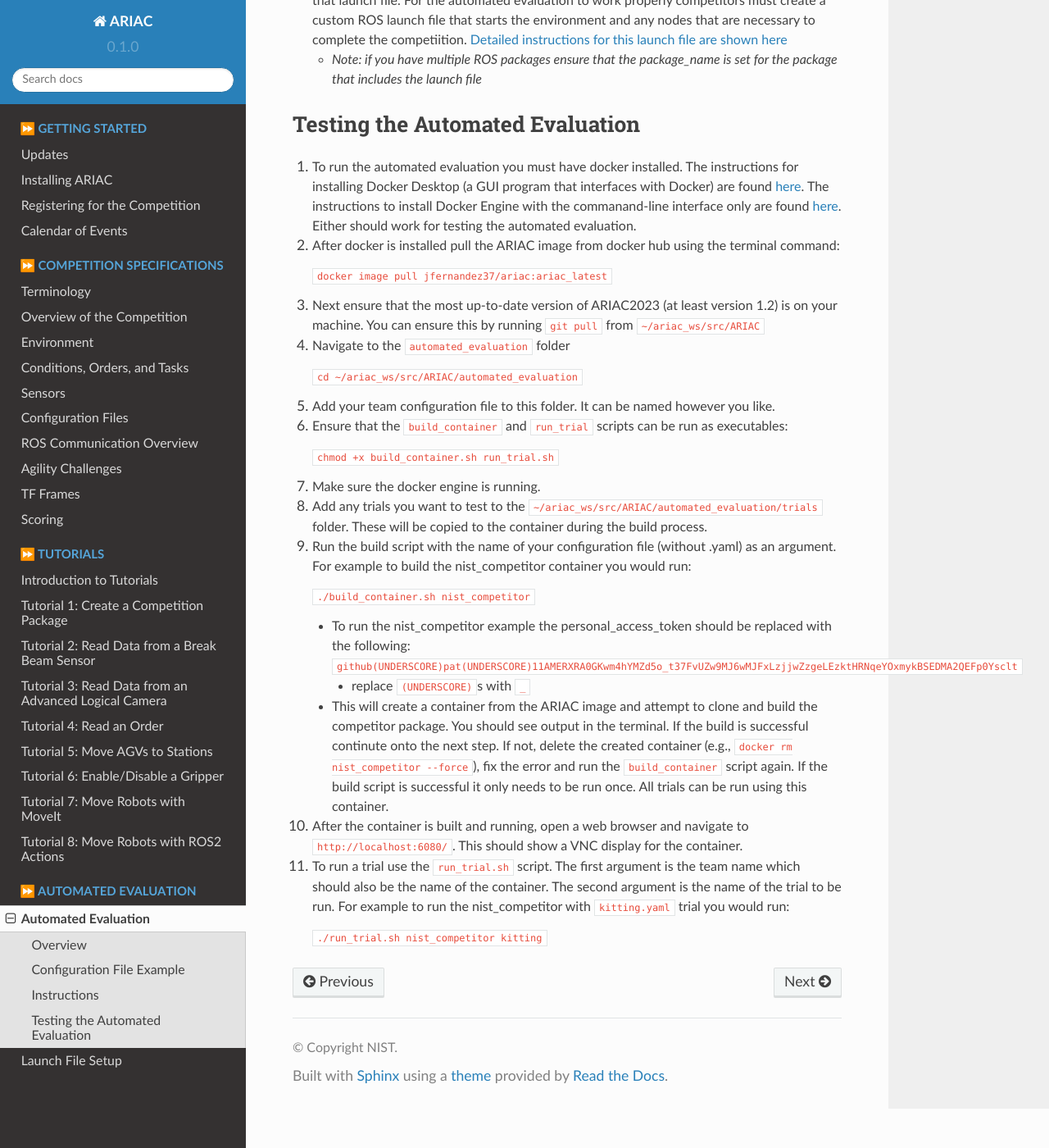
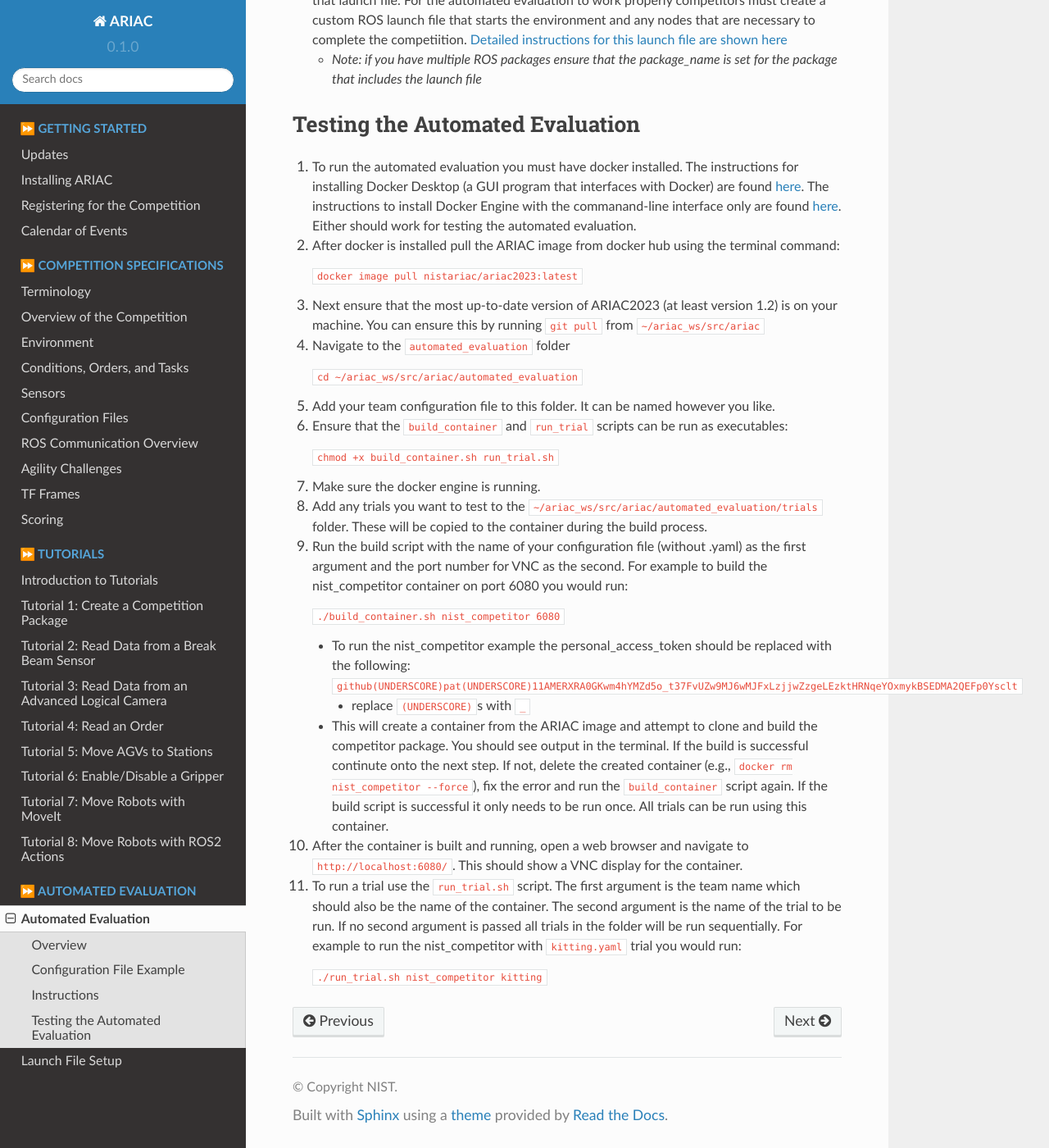
Before and after one commit to usnistgov/ARIAC, a Sphinx documentation site: the page built from docs/automated_evaluation/automated_evaluation_overview.md, in a window 1280 px wide and 1400 px high, scrolled down 1277 px. Shown: the whole window at 82% size. Built offline with Sphinx 7.4.7 and the Read the Docs theme 2.0.0, drawn with Linux system fonts in a browser that asks for light colours.

Commit message:
updated documentation

```diff
--- a/docs/automated_evaluation/automated_evaluation_overview.md
+++ b/docs/automated_evaluation/automated_evaluation_overview.md
@@ -43,13 +43,13 @@ competition:
 
 2. After docker is installed pull the ARIAC image from docker hub using the terminal command:
 
-    `docker image pull jfernandez37/ariac:ariac_latest`
+    `docker image pull nistariac/ariac2023:latest`
 
-3. Next ensure that the most up-to-date version of ARIAC2023 (at least version 1.2) is on your machine. You can ensure this by running `git pull` from `~/ariac_ws/src/ARIAC`
+3. Next ensure that the most up-to-date version of ARIAC2023 (at least version 1.2) is on your machine. You can ensure this by running `git pull` from `~/ariac_ws/src/ariac`
 
 4. Navigate to the `automated_evaluation` folder
 
-    `cd ~/ariac_ws/src/ARIAC/automated_evaluation`
+    `cd ~/ariac_ws/src/ariac/automated_evaluation`
 
 5. Add your team configuration file to this folder. It can be named however you like.
 
@@ -59,11 +59,11 @@ competition:
 
 7. Make sure the docker engine is running.
 
-8. Add any trials you want to test to the `~/ariac_ws/src/ARIAC/automated_evaluation/trials` folder. These will be copied to the container during the build process.
+8. Add any trials you want to test to the `~/ariac_ws/src/ariac/automated_evaluation/trials` folder. These will be copied to the container during the build process.
 
-9. Run the build script with the name of your configuration file (without .yaml) as an argument. For example to build the nist_competitor container you would run:
+9. Run the build script with the name of your configuration file (without .yaml) as the first argument and the port number for VNC as the second. For example to build the nist_competitor container on port 6080 you would run:
 
-    `./build_container.sh nist_competitor`
+    `./build_container.sh nist_competitor 6080`
 
     - To run the nist_competitor example the personal_access_token should be replaced with the following: `github(UNDERSCORE)pat(UNDERSCORE)11AMERXRA0GKwm4hYMZd5o_t37FvUZw9MJ6wMJFxLzjjwZzgeLEzktHRNqeYOxmykBSEDMA2QEFp0Ysclt`
 
@@ -73,6 +73,6 @@ competition:
 
 10. After the container is built and running, open a web browser and navigate to `http://localhost:6080/`. This should show a VNC display for the container.
 
-11. To run a trial use the `run_trial.sh` script. The first argument is the team name which should also be the name of the container. The second argument is the name of the trial to be run. For example to run the nist_competitor with  `kitting.yaml` trial you would run:
+11. To run a trial use the `run_trial.sh` script. The first argument is the team name which should also be the name of the container. The second argument is the name of the trial to be run. If no second argument is passed all trials in the folder will be run sequentially. For example to run the nist_competitor with  `kitting.yaml` trial you would run:
 
     `./run_trial.sh nist_competitor kitting`
```
Also changed, not shown: 1 other file.
